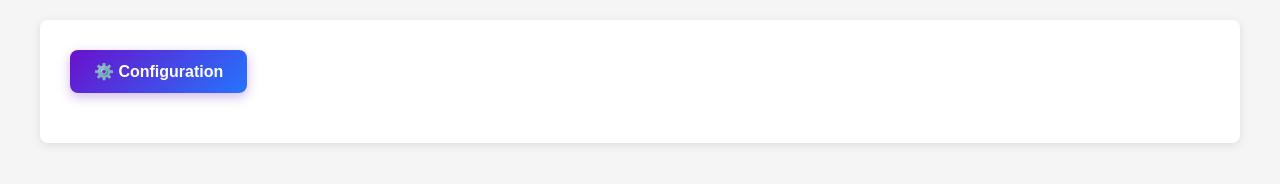
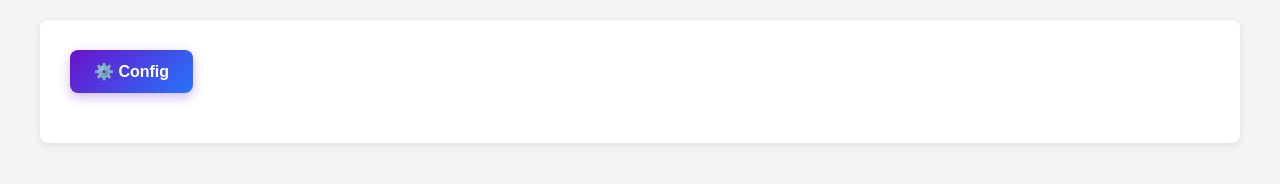
Before and after one commit to theAshokSharma/jsonDataBuilder, a plain HTML site: page src/index.html in a window 1280 px wide. Drawn offline with Linux system fonts and the light colour scheme.

```diff
--- a/src/index.html
+++ b/src/index.html
@@ -11,7 +11,7 @@
 <body>
   <div class="container">
     <div class="header">
-      <button id="configBtn" class="config-btn">⚙️ Configuration</button>
+      <button id="configBtn" class="config-btn">⚙️ Config</button>
       <button id="loadDataBtn" style="display: none;">Load Data (Optional)</button>
       <button id="saveBtn" style="display: none;">Save to File</button>
       <button id="exportBtn" style="display: none;">Copy to Clipboard</button>
```
